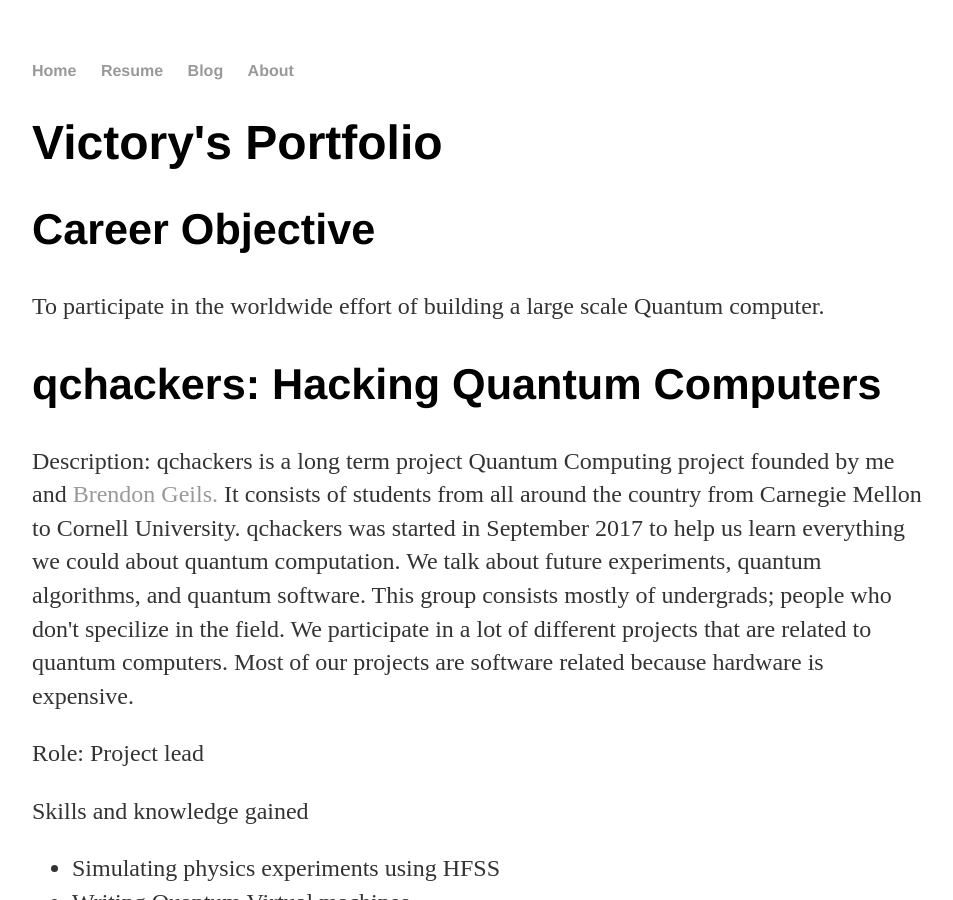
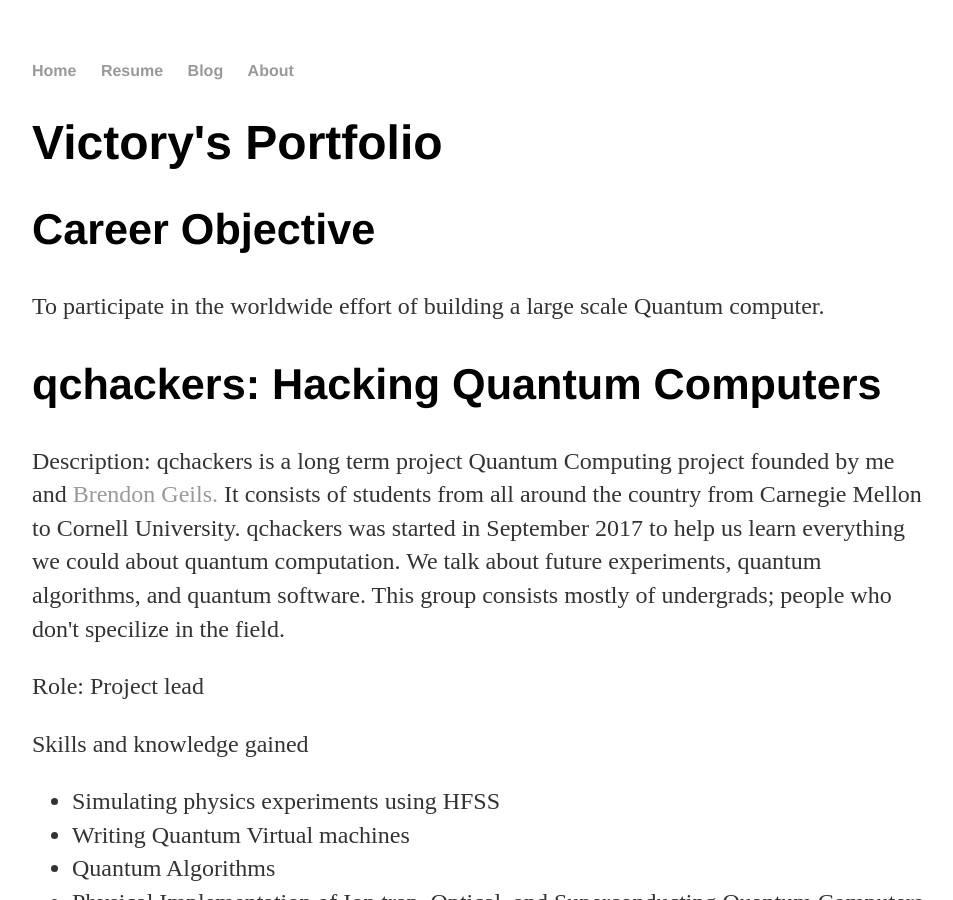
Before and after one commit to vtomole/vtomole.github.io, a Jekyll site: the page built from index.html, in a window 1280 px wide and 900 px high. Shown: the whole window, without its empty margins (160-1113 px from the left). Built offline with Jekyll 4.4.1, drawn with Linux system fonts in a browser that asks for light colours.

Commit message:
update indexhtml

```diff
--- a/index.html
+++ b/index.html
@@ -14,7 +14,7 @@
 
 			<projects>
 			  <p><h2>qchackers: Hacking Quantum Computers</h2></p>
-<p>Description: qchackers is a long term project Quantum Computing project founded by me and <a href="http://brendongeils.com/portfolio/">Brendon Geils.</a> It consists of students from all around the country from Carnegie Mellon to Cornell University. qchackers was started in September 2017 to help us learn everything we could about quantum computation. We talk about future experiments, quantum algorithms, and quantum software. This group consists mostly of undergrads; people who don't specilize in the field. We participate in a lot of different projects that are related to quantum computers. Most of our projects are software related because hardware is expensive. <p/>
+<p>Description: qchackers is a long term project Quantum Computing project founded by me and <a href="http://brendongeils.com/portfolio/">Brendon Geils.</a> It consists of students from all around the country from Carnegie Mellon to Cornell University. qchackers was started in September 2017 to help us learn everything we could about quantum computation. We talk about future experiments, quantum algorithms, and quantum software. This group consists mostly of undergrads; people who don't specilize in the field. <p/>
 			 <p>Role: Project lead </p>
 			  <p>Skills and knowledge gained</p>
 
```
